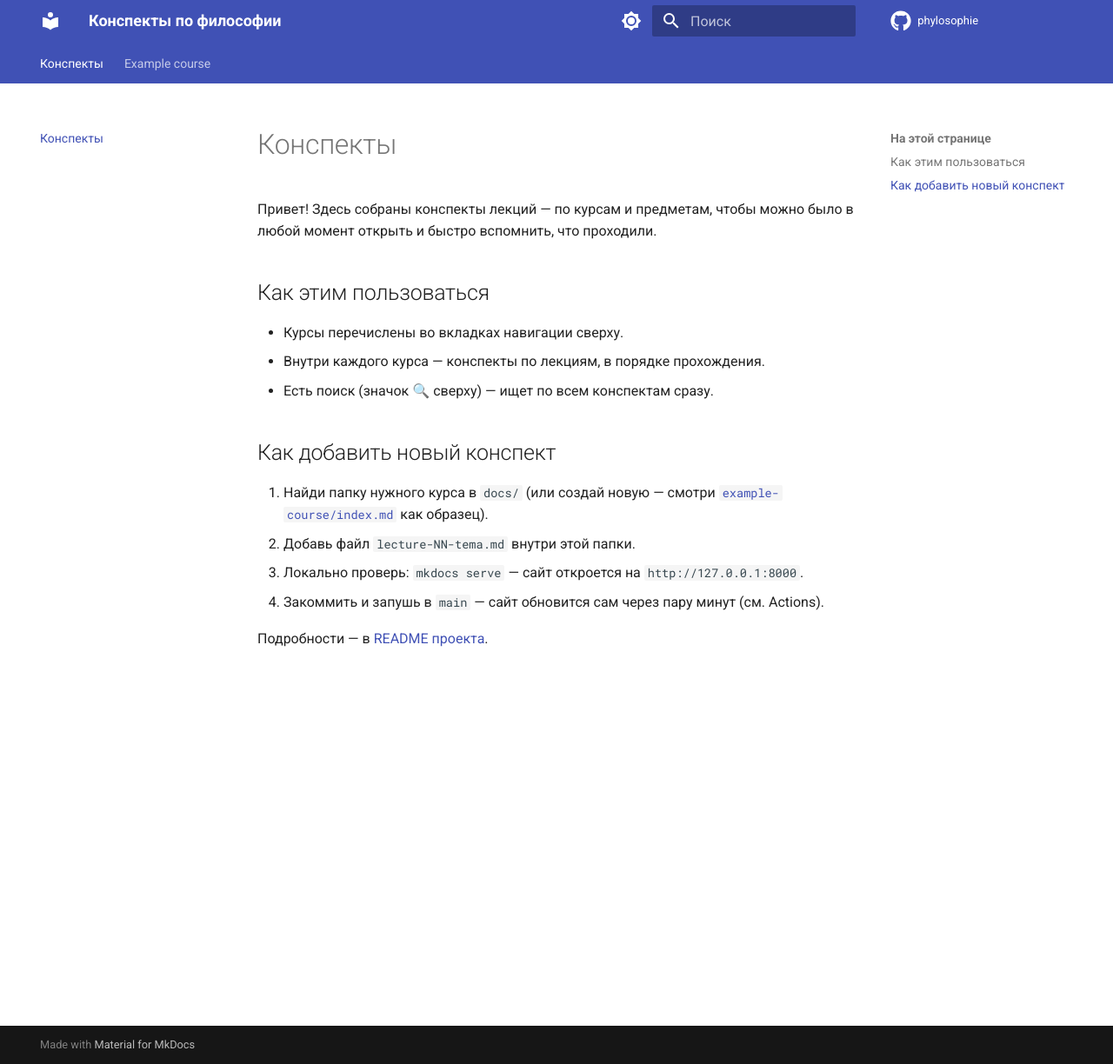
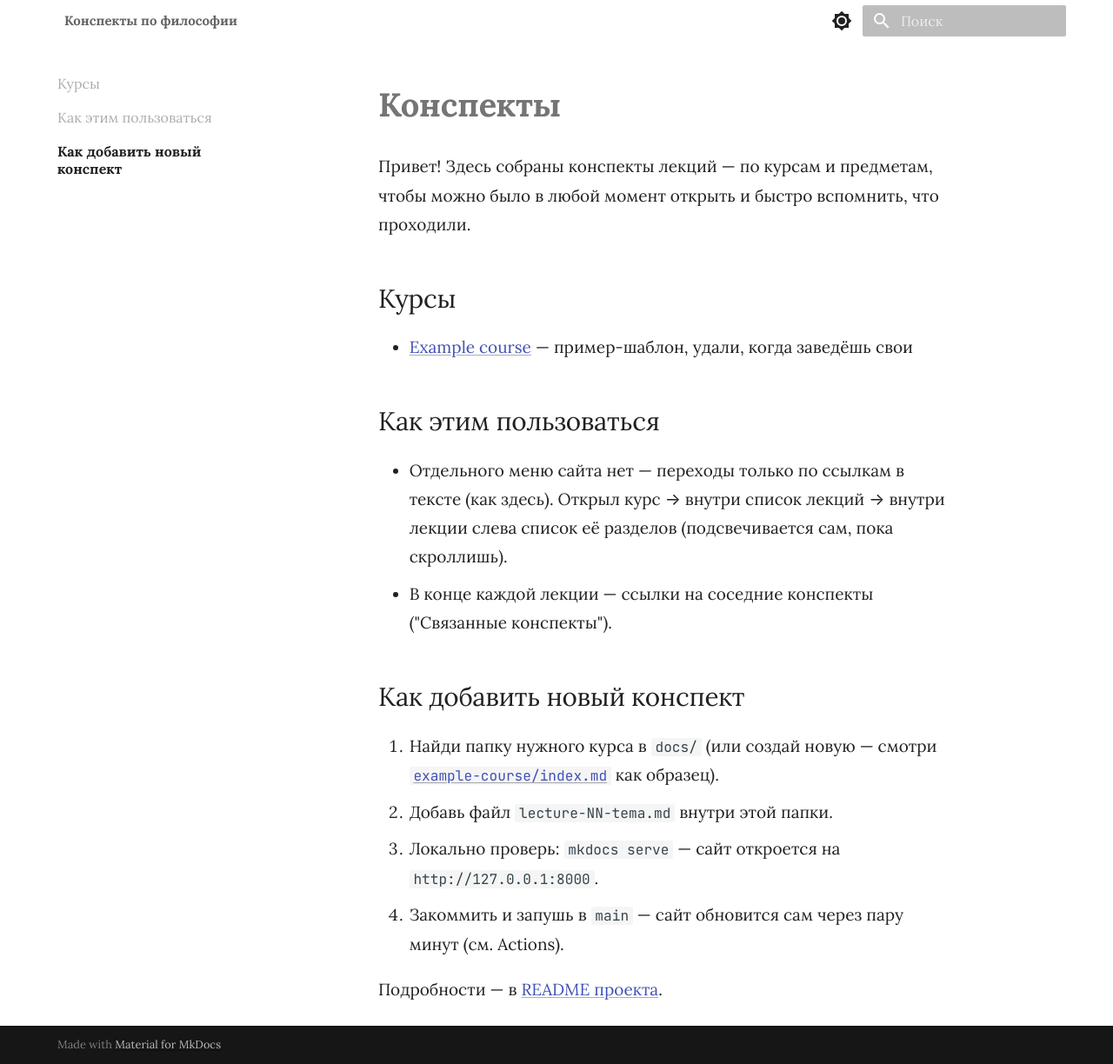
Before and after one commit to KseniaLapushka/phylosophie, an MkDocs documentation site: the page built from docs/index.md, in a window 1280 px wide and 1224 px high. Shown: the whole window at 87% size. Built offline with MkDocs 1.6.1 and Material for MkDocs 9.7.7, drawn with Linux system fonts in a browser that asks for light colours; comment, search, counter and statistics services are not loaded.

Commit message:
Restyle: minimal reading layout inspired by benji.org
Co-Authored-By: Claude Sonnet 5 <noreply@anthropic.com>

```diff
--- a/docs/index.md
+++ b/docs/index.md
@@ -3,11 +3,16 @@
 Привет! Здесь собраны конспекты лекций — по курсам и предметам, чтобы можно было
 в любой момент открыть и быстро вспомнить, что проходили.
 
+## Курсы
+
+- [Example course](example-course/index.md) — пример-шаблон, удали, когда заведёшь свои
+
 ## Как этим пользоваться
 
-- Курсы перечислены во вкладках навигации сверху.
-- Внутри каждого курса — конспекты по лекциям, в порядке прохождения.
-- Есть поиск (значок 🔍 сверху) — ищет по всем конспектам сразу.
+- Отдельного меню сайта нет — переходы только по ссылкам в тексте (как здесь).
+  Открыл курс → внутри список лекций → внутри лекции слева список её разделов
+  (подсвечивается сам, пока скроллишь).
+- В конце каждой лекции — ссылки на соседние конспекты ("Связанные конспекты").
 
 ## Как добавить новый конспект
 
--- /dev/null
+++ b/docs/stylesheets/extra.css
@@ -0,0 +1,137 @@
+/* ---------------------------------------------------------
+   "Читальный" минималистичный вид, вдохновлённый benji.org:
+   узкая колонка текста по центру, слева — оглавление главы
+   (подсветка активного раздела уже встроена в Material).
+--------------------------------------------------------- */
+
+:root {
+  --md-default-bg-color: #faf7f2;
+  --md-default-fg-color: #2b2926;
+  --md-default-fg-color--light: #6b665e;
+  --md-default-fg-color--lighter: #a39d92;
+  --md-typeset-a-color: #2b2926;
+  --md-primary-fg-color: #faf7f2;
+  --md-primary-bg-color: #2b2926;
+}
+
+body,
+.md-typeset {
+  color: var(--md-default-fg-color);
+}
+
+/* ---- убираем "хром": шапку, вкладки, лишние кнопки ---- */
+
+.md-header {
+  background: transparent;
+  color: var(--md-default-fg-color);
+  box-shadow: none;
+}
+
+.md-header__button.md-logo,
+.md-header__button[for="__drawer"],
+.md-header__source {
+  display: none;
+}
+
+.md-header__title {
+  font-size: 0.75rem;
+  opacity: 0.7;
+  margin-left: 0;
+}
+
+.md-tabs {
+  display: none;
+}
+
+.md-header,
+.md-tabs {
+  position: static;
+}
+
+.md-main__inner {
+  margin-top: 0;
+}
+
+/* ---- прячем глобальное меню курсов слева, вместо него
+       используем оглавление страницы (главы конспекта) ---- */
+
+.md-sidebar--primary {
+  display: none;
+}
+
+.md-sidebar--secondary {
+  order: -1;
+  left: 0;
+}
+
+/* ---- узкая колонка текста по центру ---- */
+
+.md-grid {
+  max-width: 1180px;
+}
+
+.md-content {
+  max-width: 700px;
+  margin: 0 auto;
+}
+
+.md-content__inner {
+  padding-top: 2rem;
+  font-size: 0.95rem;
+  line-height: 1.75;
+}
+
+.md-content__inner h1 {
+  font-weight: 600;
+  font-size: 1.9rem;
+  margin-bottom: 1.5rem;
+}
+
+/* ---- оглавление-слева: тихие серые пункты, активный —
+       тёмный и жирный (подсветку активного добавляет сам
+       Material через toc.follow, тут только цвета) ---- */
+
+.md-nav--secondary .md-nav__title {
+  display: none;
+}
+
+.md-nav--secondary .md-nav__link {
+  color: var(--md-default-fg-color--lighter);
+  font-size: 0.8rem;
+  padding: 0.2rem 0;
+}
+
+.md-nav--secondary .md-nav__link--active,
+.md-nav--secondary .md-nav__link:hover {
+  color: var(--md-default-fg-color);
+  font-weight: 600;
+}
+
+/* ---- приглушённые плашки (admonition) под тёплую палитру ---- */
+
+.md-typeset .admonition,
+.md-typeset details {
+  border-color: #ded7c9 !important;
+  background: #f2ede2;
+}
+
+.md-typeset .admonition-title,
+.md-typeset summary {
+  background: #ece5d6 !important;
+}
+
+.md-typeset .admonition-title::before,
+.md-typeset summary::before,
+.md-typeset .admonition-title::after,
+.md-typeset summary::after {
+  background-color: var(--md-default-fg-color--light) !important;
+  color: var(--md-default-fg-color--light) !important;
+}
+
+/* ---- ссылки в тексте: тихие, с подчёркиванием ---- */
+
+.md-typeset a {
+  text-decoration: underline;
+  text-underline-offset: 2px;
+  text-decoration-color: var(--md-default-fg-color--lighter);
+}
--- a/mkdocs.yml
+++ b/mkdocs.yml
@@ -23,8 +23,6 @@ theme:
         icon: material/brightness-4
         name: Переключить на светлую тему
   features:
-    - navigation.tabs
-    - navigation.sections
     - navigation.top
     - navigation.indexes
     - navigation.instant
@@ -34,6 +32,12 @@ theme:
     - toc.follow
   icon:
     repo: fontawesome/brands/github
+  font:
+    text: Lora
+    code: JetBrains Mono
+
+extra_css:
+  - stylesheets/extra.css
 
 markdown_extensions:
   - admonition
```
